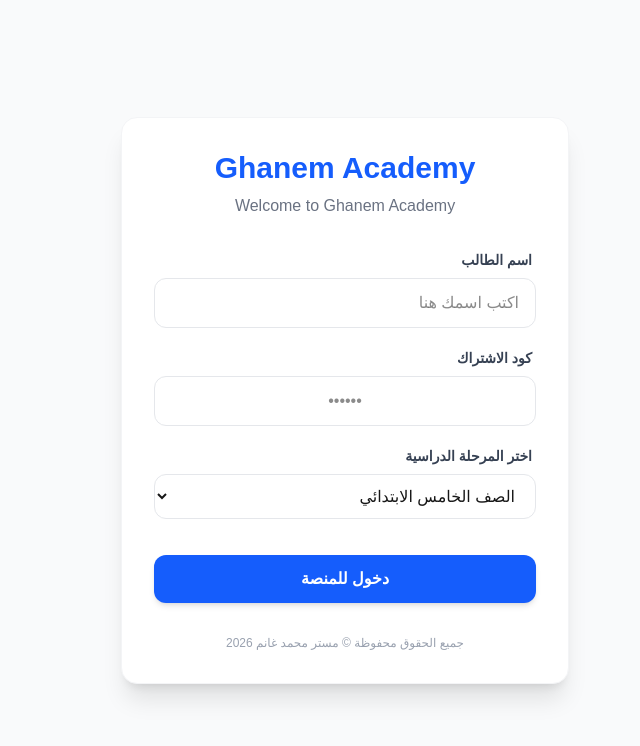
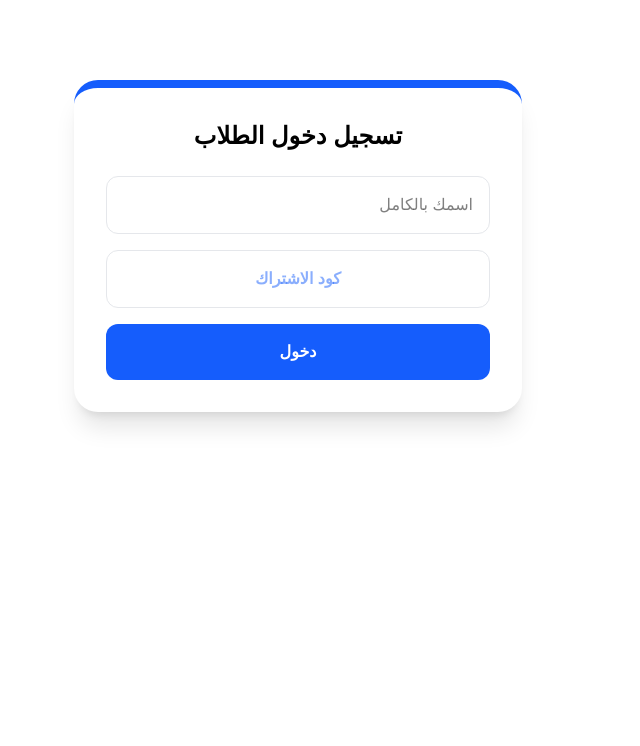
Before and after one commit to mhmedghanem225-dot/Mohamed-Ghanem-platform, a Next.js app: page / in a window 1280 px wide. Shown: the top 746 px of the page, without its empty margins (443-1083 px from the left). Built offline with nearby package versions, Linux system fonts and the light colour scheme.

Commit message:
Restore original UI with grades list and welcome message

```diff
--- a/app/page.tsx
+++ b/app/page.tsx
@@ -1,80 +1,99 @@
 "use client";
 import { useState } from "react";
+import Link from "next/link";
 
-export default function LoginPage() {
-  const [code, setCode] = useState("");
-  const [name, setName] = useState("");
-  const [selectedGrade, setSelectedGrade] = useState("الصف الخامس الابتدائي");
+export default function HomePage() {
+  const [user, setUser] = useState<string>("");
+  const [nameInput, setNameInput] = useState("");
+  const [codeInput, setCodeInput] = useState("");
+  const [error, setError] = useState("");
+  const [selectedStage, setSelectedStage] = useState<"primary" | "prep" | null>(null);
+
+  const VALID_CODES = ["MG2026", "WINNER", "PRO100"];
+
+  const stagesData = {
+    primary: [
+      { id: 1, name: "الصف الأول الابتدائي", icon: "🌱" },
+      { id: 2, name: "الصف الثاني الابتدائي", icon: "🎨" },
+      { id: 3, name: "الصف الثالث الابتدائي", icon: "🚀" },
+      { id: 4, name: "الصف الرابع الابتدائي", icon: "🔍" },
+      { id: 5, name: "الصف الخامس الابتدائي", icon: "🧪" },
+      { id: 6, name: "الصف السادس الابتدائي", icon: "🏆" },
+    ],
+    prep: [
+      { id: 7, name: "الصف الأول الإعدادي", icon: "📚" },
+      { id: 8, name: "الصف الثاني الإعدادي", icon: "💡" },
+      { id: 9, name: "الصف الثالث الإعدادي", icon: "🎯" },
+    ]
+  };
 
   const handleLogin = (e: React.FormEvent) => {
     e.preventDefault();
-    // الكود هيدخل الطالب للمرحلة اللي اختارها من القائمة
-    if (code === "123456") {
-      window.location.assign("/lessons?grade=" + encodeURIComponent(selectedGrade));
-    } else {
-      alert("عذراً، كود الاشتراك غير صحيح");
+    if (nameInput.length < 3) {
+      setError("يرجى كتابة اسمك بشكل صحيح");
+      return;
     }
+    if (!VALID_CODES.includes(codeInput.toUpperCase())) {
+      setError("كود الاشتراك غير صحيح");
+      return;
+    }
+    setUser(nameInput);
+    setError("");
   };
 
+  if (!user) {
+    return (
+      <div className="max-w-md mx-auto mt-20 p-8 bg-white rounded-3xl shadow-xl border-t-8 border-blue-600">
+        <h2 className="text-2xl font-bold text-center mb-6 text-black">تسجيل دخول الطلاب</h2>
+        <form onSubmit={handleLogin} className="space-y-4">
+          <input
+            type="text"
+            value={nameInput}
+            onChange={(e) => setNameInput(e.target.value)}
+            placeholder="اسمك بالكامل"
+            className="w-full p-4 rounded-xl border border-gray-200 text-black outline-none"
+          />
+          <input
+            type="text"
+            value={codeInput}
+            onChange={(e) => setCodeInput(e.target.value)}
+            placeholder="كود الاشتراك"
+            className="w-full p-4 rounded-xl border border-gray-200 text-center font-bold text-blue-600 outline-none"
+          />
+          {error && <p className="text-red-500 text-sm text-center font-bold">{error}</p>}
+          <button type="submit" className="w-full bg-blue-600 text-white p-4 rounded-xl font-bold hover:bg-blue-700 transition">دخول</button>
+        </form>
+      </div>
+    );
+  }
+
   return (
-    <div className="min-h-screen bg-gray-50 flex items-center justify-center p-4 font-sans" dir="rtl">
-      <div className="max-w-md w-full bg-white rounded-2xl shadow-xl p-8 border border-gray-100 text-center">
-
-        {/* جملة الترحيب اللي طلبتها */}
-        <h1 className="text-3xl font-black text-blue-600 mb-2">Ghanem Academy</h1>
-        <p className="text-gray-500 mb-8 font-medium">Welcome to Ghanem Academy</p>
-
-        <form onSubmit={handleLogin} className="space-y-5">
-          <div className="text-right">
-            <label className="block text-sm font-bold text-gray-700 mb-2 mr-1">اسم الطالب</label>
-            <input
-              type="text"
-              required
-              className="w-full px-4 py-3 rounded-xl border border-gray-200 outline-none focus:border-blue-500 text-right"
-              placeholder="اكتب اسمك هنا"
-              value={name}
-              onChange={(e) => setName(e.target.value)}
-            />
+    <div className="max-w-6xl mx-auto px-4 py-12 text-center">
+      <h1 className="text-3xl font-bold mb-8 text-black">أهلاً بك يا {user}</h1>
+      {!selectedStage ? (
+        <div className="grid grid-cols-1 md:grid-cols-2 gap-8">
+          <button onClick={() => setSelectedStage('primary')} className="p-10 bg-yellow-400 rounded-3xl shadow-lg hover:scale-105 transition">
+            <div className="text-6xl mb-4">🎒</div>
+            <h2 className="text-2xl font-bold text-yellow-900">المرحلة الابتدائية</h2>
+          </button>
+          <button onClick={() => setSelectedStage('prep')} className="p-10 bg-blue-600 rounded-3xl shadow-lg hover:scale-105 transition">
+            <div className="text-6xl mb-4">📝</div>
+            <h2 className="text-2xl font-bold text-white">المرحلة الإعدادية</h2>
+          </button>
+        </div>
+      ) : (
+        <div>
+          <button onClick={() => setSelectedStage(null)} className="mb-8 text-blue-600 font-bold hover:underline">⬅️ عودة للمراحل</button>
+          <div className="grid grid-cols-1 sm:grid-cols-2 lg:grid-cols-3 gap-6">
+            {stagesData[selectedStage].map((grade) => (
+              <Link key={grade.id} href={`/lessons?grade=${grade.name}`} className="p-6 bg-white rounded-2xl shadow border flex items-center gap-4 text-black hover:border-blue-500 transition">
+                <span className="text-2xl">{grade.icon}</span>
+                <span className="font-bold">{grade.name}</span>
+              </Link>
+            ))}
           </div>
-
-          <div className="text-right">
-            <label className="block text-sm font-bold text-gray-700 mb-2 mr-1">كود الاشتراك</label>
-            <input
-              type="password"
-              required
-              className="w-full px-4 py-3 rounded-xl border border-gray-200 outline-none focus:border-blue-500 text-center"
-              placeholder="••••••"
-              value={code}
-              onChange={(e) => setCode(e.target.value)}
-            />
-          </div>
-
-          <div className="text-right">
-            <label className="block text-sm font-bold text-gray-700 mb-2 mr-1">اختر المرحلة الدراسية</label>
-            <select
-              className="w-full px-4 py-3 rounded-xl border border-gray-200 outline-none focus:border-blue-500 bg-white text-right"
-              value={selectedGrade}
-              onChange={(e) => setSelectedGrade(e.target.value)}
-            >
-              <option>الصف الثاني الابتدائي</option>
-              <option>الصف الثالث الابتدائي</option>
-              <option>الصف الرابع الابتدائي</option>
-              <option>الصف الخامس الابتدائي</option>
-            </select>
-          </div>
-
-          <button
-            type="submit"
-            className="w-full bg-blue-600 hover:bg-blue-700 text-white font-bold py-3 rounded-xl transition-all shadow-md mt-4"
-          >
-            دخول للمنصة
-          </button>
-        </form>
-
-        <p className="text-gray-400 text-xs mt-8">
-          جميع الحقوق محفوظة © مستر محمد غانم 2026
-        </p>
-      </div>
+        </div>
+      )}
     </div>
   );
 }
```
